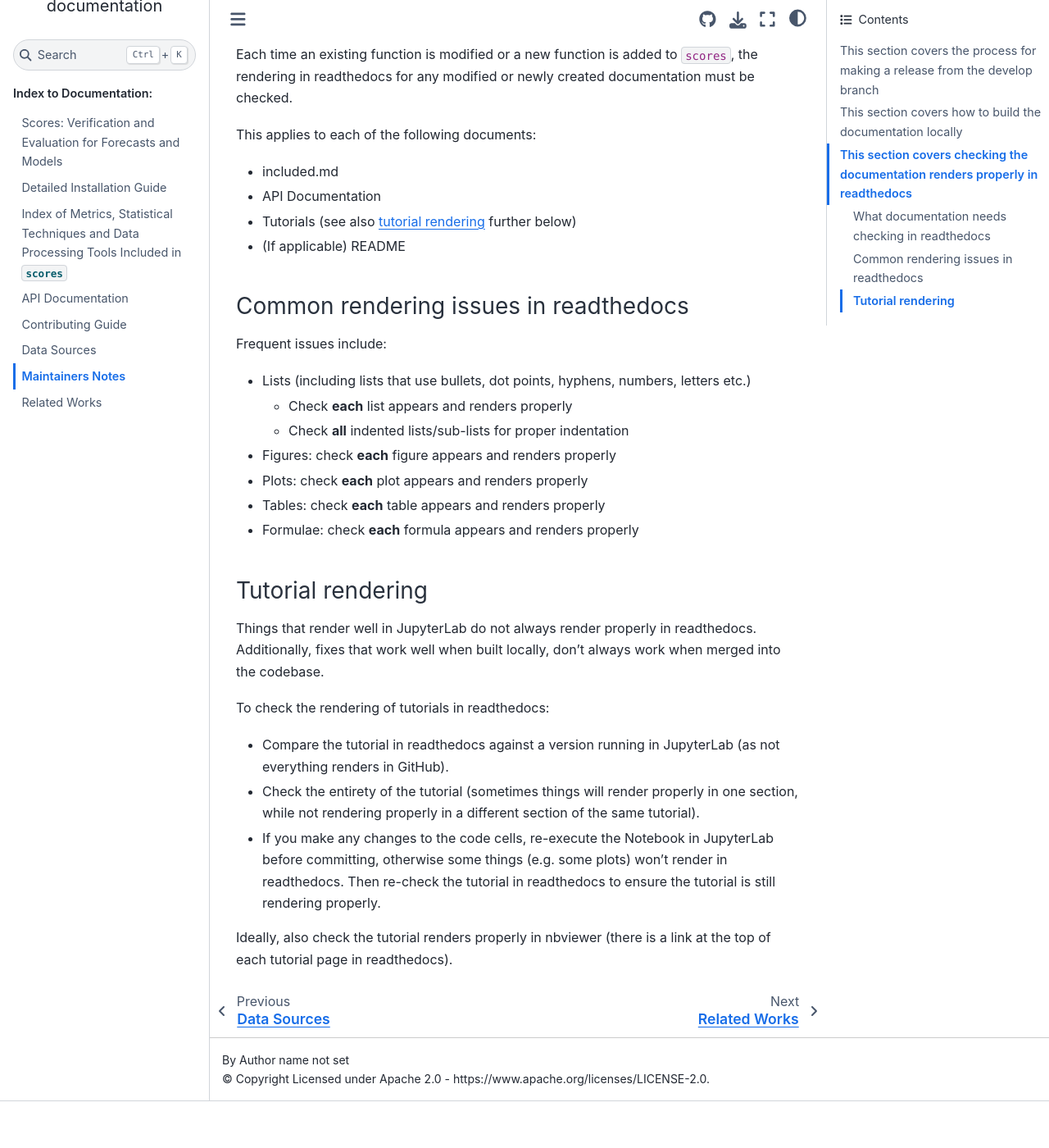
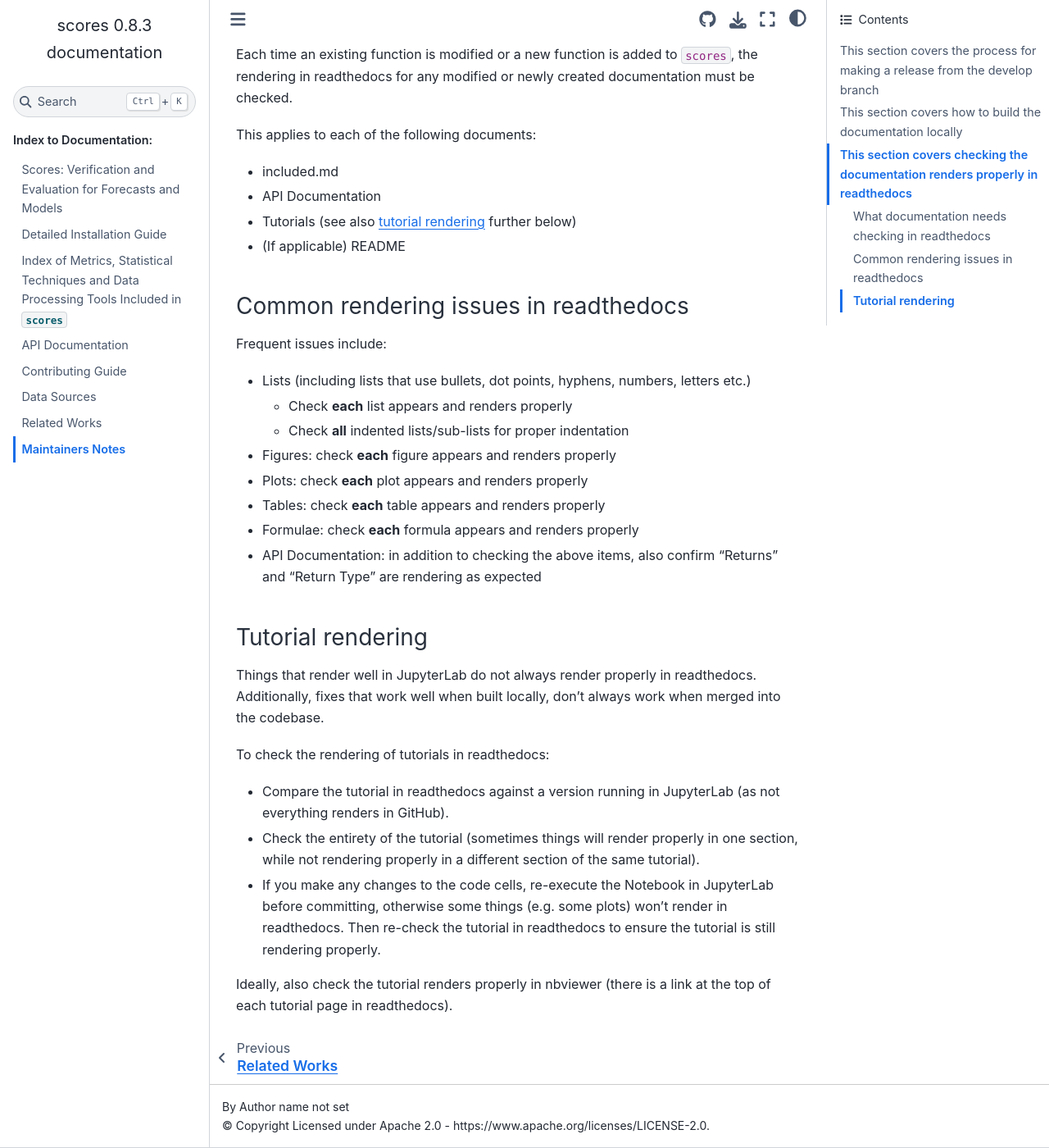
Before and after one commit to nci/scores, a Sphinx documentation site: the page built from docs/maintainer.md, in a window 1280 px wide and 1400 px high, scrolled down 3206 px. Shown: the whole window at 82% size. Built offline with Sphinx 7.4.7 and the Sphinx Book theme 1.1.4, drawn with Linux system fonts in a browser that asks for light colours; pages that are not in the unit, such as notebooks, are missing from menus; before the commit the page ends 4549 px from its top, so only the background shows below that.

Commit message:
Relocates maintainer docs in readthedocs sidebar and adds one dot point to maintainer doc (#447)
Signed-off-by: Stephanie Chong <168800785+Steph-Chong@users.noreply.github.com>

```diff
--- a/docs/maintainer.md
+++ b/docs/maintainer.md
@@ -102,6 +102,7 @@ Frequent issues include:
 - Plots: check **each** plot appears and renders properly
 - Tables: check **each** table appears and renders properly
 - Formulae: check **each** formula appears and renders properly
+- API Documentation: in addition to checking the above items, also confirm "Returns" and "Return Type" are rendering as expected
 
 ### Tutorial rendering
 
```
Also changed, not shown: docs/index.md (+1 -1 lines).
